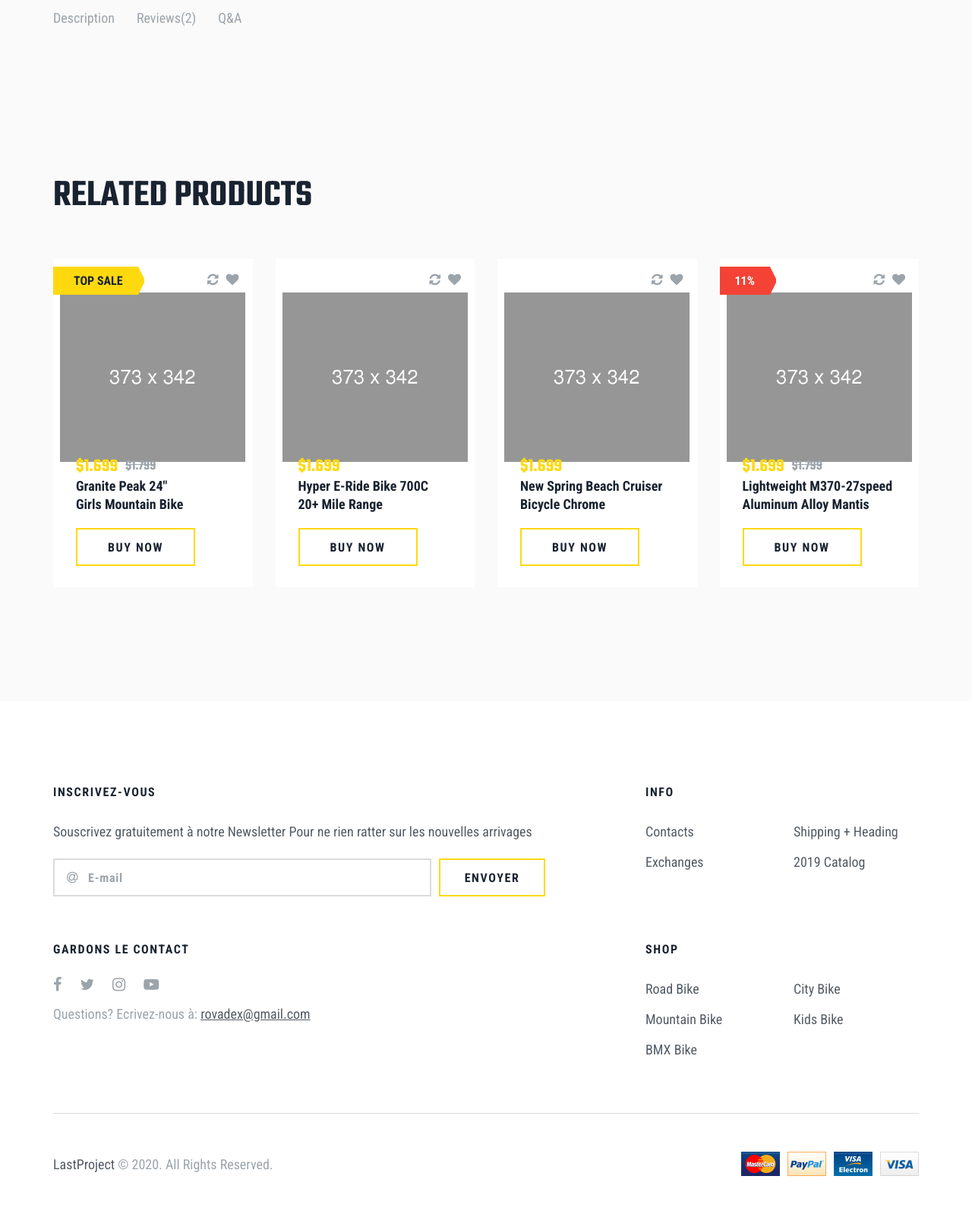
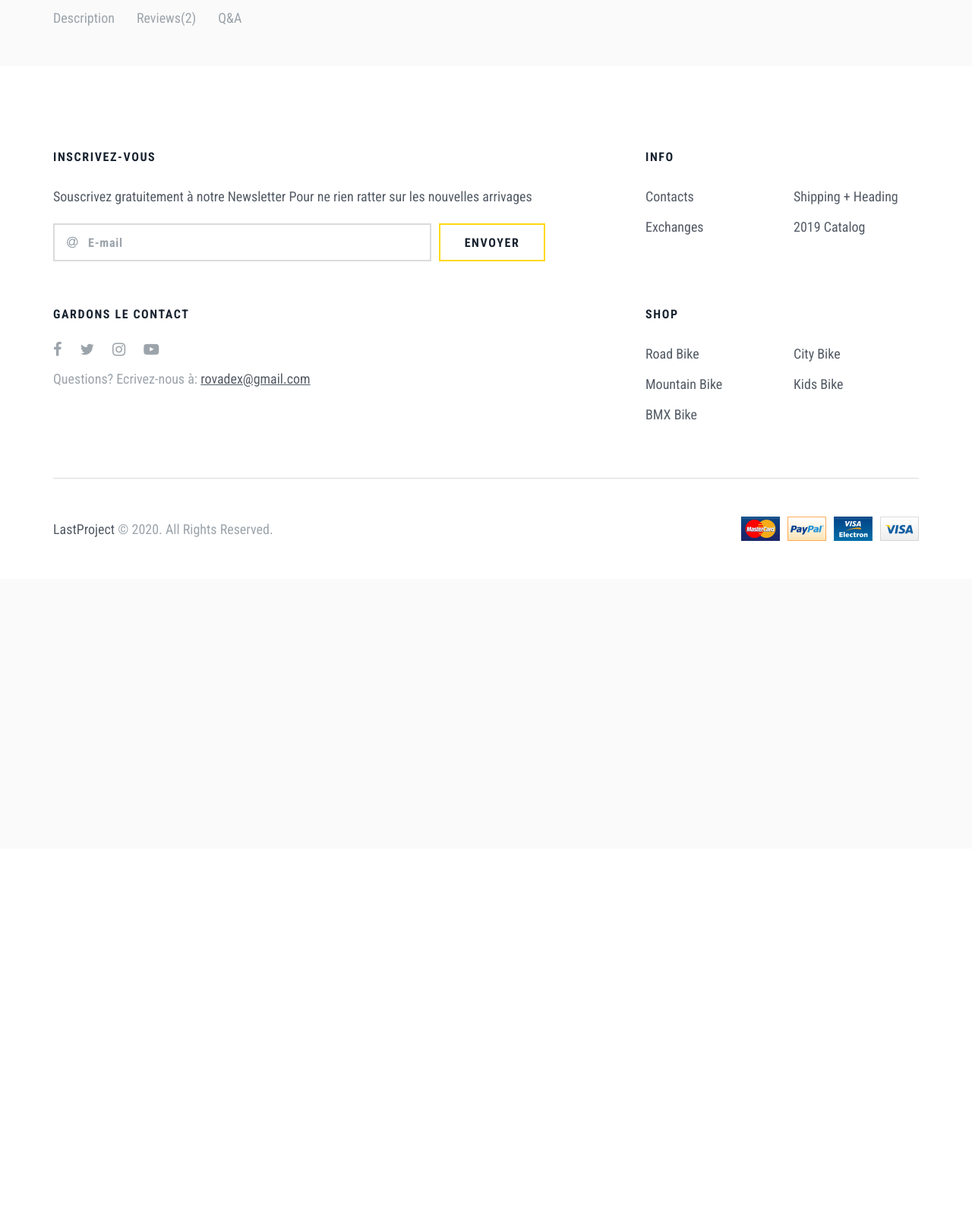
Before and after one commit to Chacoul-Diass/Lastest_Project, a Django app: page /single/1 in a window 1280 px wide. Shown: the part 2908-4506 px from the top of the page at 76% size. After the commit the page ends 3620 px from the top, so only its background shows below. Run offline with Django 3.2, Linux system fonts and the light colour scheme; some libraries are stand-ins or nearby versions.

Commit message:
suppression minime shop single

```diff
--- a/templates/pages/shop/single-shop.html
+++ b/templates/pages/shop/single-shop.html
@@ -244,120 +244,6 @@
 	</section>
 	<!--============= SINGLE-SHOP-TABS END =============-->
 
-	<!--=============== RELATED PRODUCTS ===============-->
-	<section class="s-related-products">
-		<div class="container">
-			<h2 class="title">Related Products</h2>
-			<div class="row product-cover">
-				<div class="col-sm-6 col-lg-3">
-					<div class="product-item">
-						<span class="top-sale">top sale</span>
-						<ul class="product-icon-top">
-							<li><a href="#"><i class="fa fa-refresh" aria-hidden="true"></i></a></li>
-							<li><a href="#"><i class="fa fa-heart" aria-hidden="true"></i></a></li>
-						</ul>
-						<a href="" class="product-img"><img src="assets/img/prod-1.png" alt="product"></a>
-						<div class="product-item-cover">
-							<div class="price-cover">
-								<div class="new-price">$1.699</div>
-								<div class="old-price">$1.799</div>
-							</div>
-							<h6 class="prod-title"><a href="">Granite Peak 24" <br>Girls Mountain Bike</a></h6>
-							<a href="" class="btn"><span>buy now</span></a>
-						</div>
-						<div class="prod-info">
-							<ul class="prod-list">
-								<li>Frame Size: <span>17</span></li>
-								<li>Class: <span>City</span></li>
-								<li>Number of speeds: <span>7</span></li>
-								<li>Type: <span>Rigid</span></li>
-								<li>Country registration: <span>USA</span></li>
-							</ul>
-						</div>
-					</div>
-				</div>
-				<div class="col-sm-6 col-lg-3">
-					<div class="product-item">
-						<ul class="product-icon-top">
-							<li><a href="#"><i class="fa fa-refresh" aria-hidden="true"></i></a></li>
-							<li><a href="#"><i class="fa fa-heart" aria-hidden="true"></i></a></li>
-						</ul>
-						<a href="" class="product-img"><img src="assets/img/prod-2.png" alt="product"></a>
-						<div class="product-item-cover">
-							<div class="price-cover">
-								<div class="new-price">$1.699</div>
-							</div>
-							<h6 class="prod-title"><a href="">Hyper E-Ride Bike 700C <br>20+ Mile Range</a></h6>
-							<a href="" class="btn"><span>buy now</span></a>
-						</div>
-						<div class="prod-info">
-							<ul class="prod-list">
-								<li>Frame Size: <span>17</span></li>
-								<li>Class: <span>City</span></li>
-								<li>Number of speeds: <span>7</span></li>
-								<li>Type: <span>Rigid</span></li>
-								<li>Country registration: <span>USA</span></li>
-							</ul>
-						</div>
-					</div>
-				</div>
-				<div class="col-sm-6 col-lg-3">
-					<div class="product-item">
-						<ul class="product-icon-top">
-							<li><a href="#"><i class="fa fa-refresh" aria-hidden="true"></i></a></li>
-							<li><a href="#"><i class="fa fa-heart" aria-hidden="true"></i></a></li>
-						</ul>
-						<a href="" class="product-img"><img src="assets/img/prod-4.png" alt="product"></a>
-						<div class="product-item-cover">
-							<div class="price-cover">
-								<div class="new-price">$1.699</div>
-							</div>
-							<h6 class="prod-title"><a href="">New Spring Beach Cruiser <br>Bicycle Chrome</a></h6>
-							<a href="" class="btn"><span>buy now</span></a>
-						</div>
-						<div class="prod-info">
-							<ul class="prod-list">
-								<li>Frame Size: <span>17</span></li>
-								<li>Class: <span>City</span></li>
-								<li>Number of speeds: <span>7</span></li>
-								<li>Type: <span>Rigid</span></li>
-								<li>Country registration: <span>USA</span></li>
-							</ul>
-						</div>
-					</div>
-				</div>
-				<div class="col-sm-6 col-lg-3">
-					<div class="product-item">
-						<span class="sale">11%</span>
-						<ul class="product-icon-top">
-							<li><a href="#"><i class="fa fa-refresh" aria-hidden="true"></i></a></li>
-							<li><a href="#"><i class="fa fa-heart" aria-hidden="true"></i></a></li>
-						</ul>
-						<a href="" class="product-img"><img src="assets/img/prod-3.png" alt="product"></a>
-						<div class="product-item-cover">
-							<div class="price-cover">
-								<div class="new-price">$1.699</div>
-								<div class="old-price">$1.799</div>
-							</div>
-							<h6 class="prod-title"><a href="">Lightweight M370-27speed <br>Aluminum Alloy Mantis</a></h6>
-							<a href="" class="btn"><span>buy now</span></a>
-						</div>
-						<div class="prod-info">
-							<ul class="prod-list">
-								<li>Frame Size: <span>17</span></li>
-								<li>Class: <span>City</span></li>
-								<li>Number of speeds: <span>7</span></li>
-								<li>Type: <span>Rigid</span></li>
-								<li>Country registration: <span>USA</span></li>
-							</ul>
-						</div>
-					</div>
-				</div>
-			</div>
-		</div>
-	</section>
-	<!--============= RELATED PRODUCTS END =============-->
-
 	<!--==================== FOOTER ====================-->
 
 	<!--================== FOOTER END ==================-->
```
